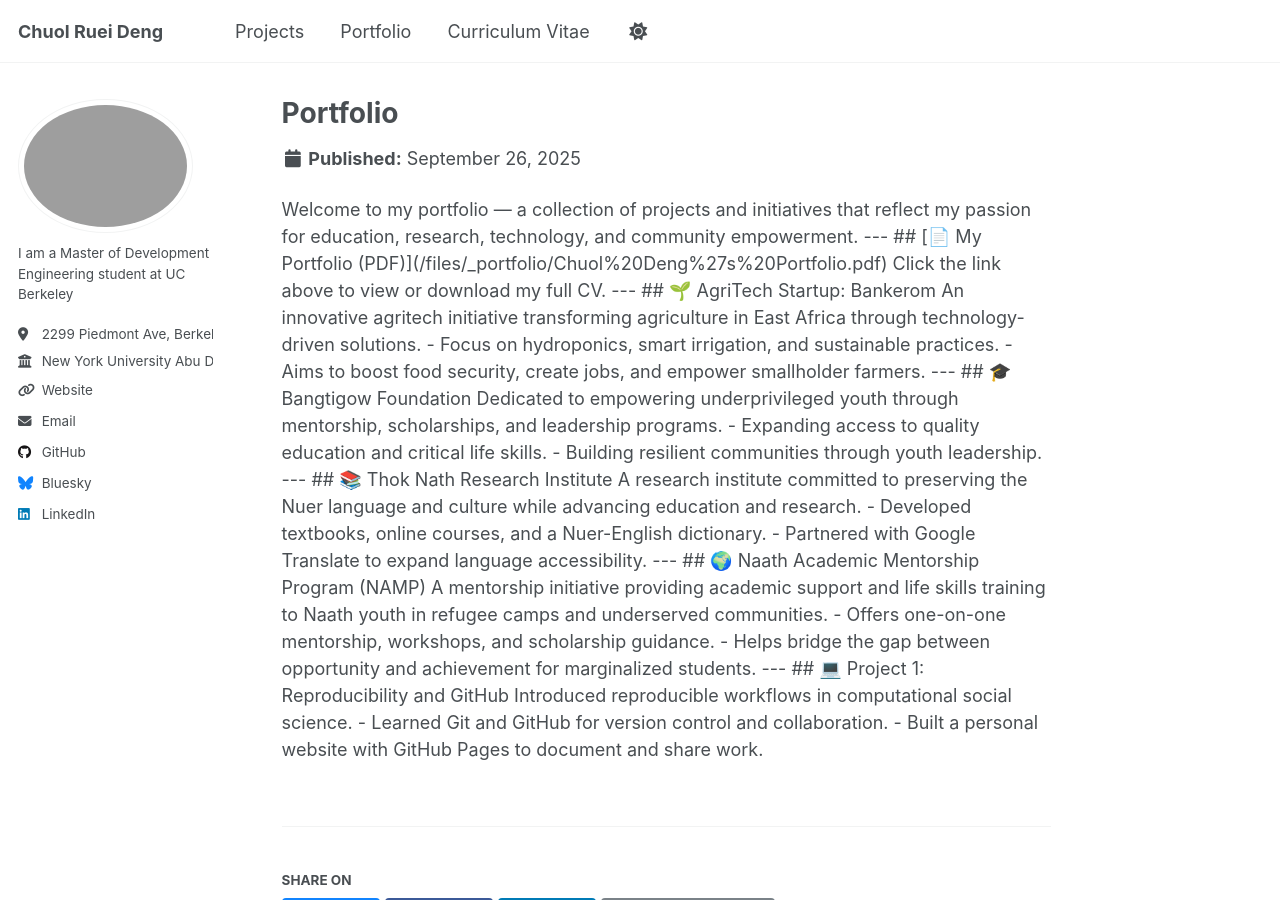
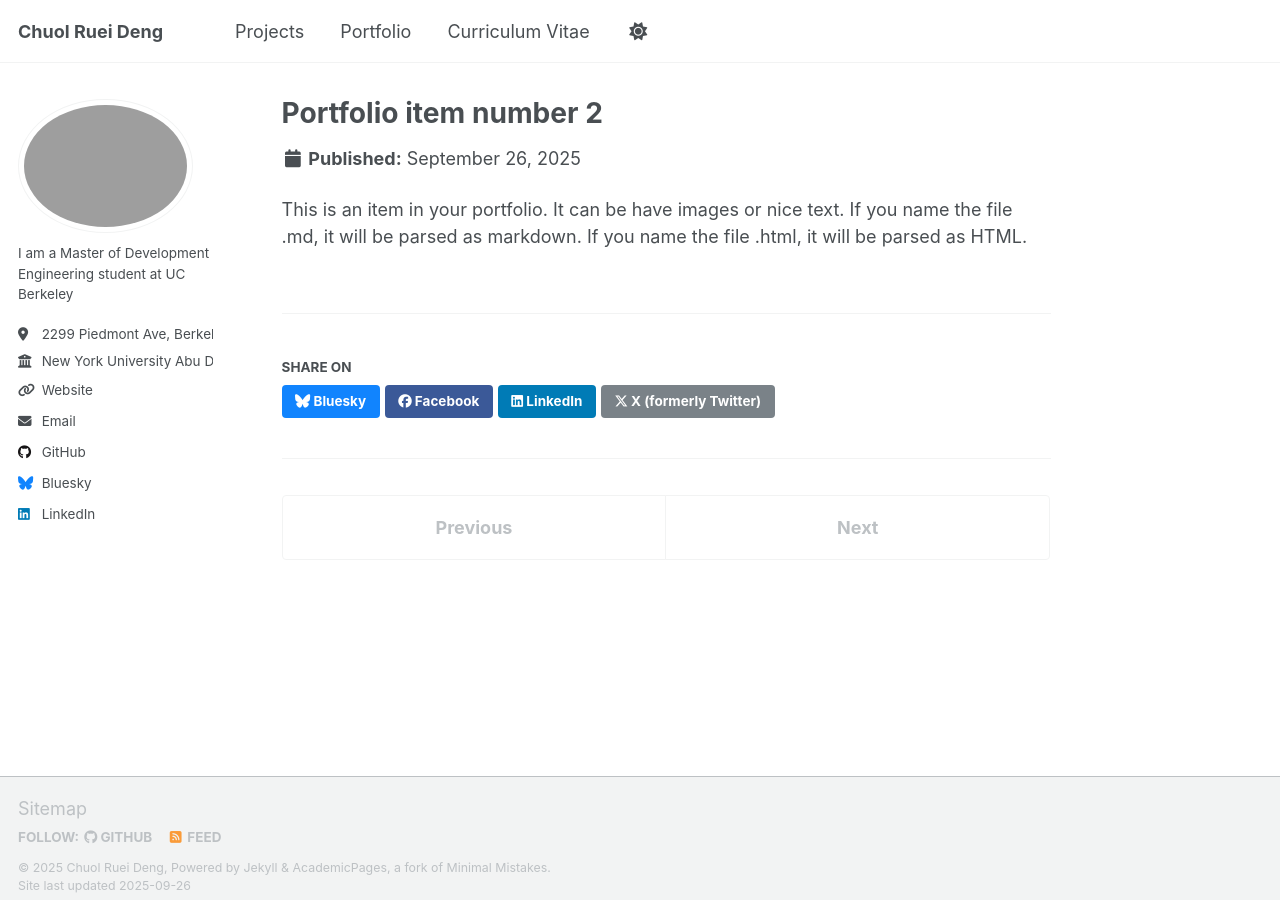
Before and after one commit to chuolrdeng/chuolrdeng.github.io, a Jekyll site: the page built from _portfolio/portfolio-2.html, in a window 1280 px wide and 900 px high. Built offline with Jekyll 4.4.1, drawn with Linux system fonts in a browser that asks for light colours; a script that is not in the unit is left out.

Commit message:
Update portfolio-2.html

```diff
--- a/_portfolio/portfolio-2.html
+++ b/_portfolio/portfolio-2.html
@@ -1,48 +1,7 @@
 ---
-title: "Portfolio"
-excerpt: ""
+title: "Portfolio item number 2"
+excerpt: "Short description of portfolio item number 2 <br/><img src='/images/500x300.png'>"
 collection: portfolio
 ---
 
-Welcome to my portfolio — a collection of projects and initiatives that reflect my passion for education, research, technology, and community empowerment.
-
----
-
-## [📄 My Portfolio (PDF)](/files/_portfolio/Chuol%20Deng%27s%20Portfolio.pdf)
-
-Click the link above to view or download my full CV.
-
----
-
-## 🌱 AgriTech Startup: Bankerom
-An innovative agritech initiative transforming agriculture in East Africa through technology-driven solutions.
-- Focus on hydroponics, smart irrigation, and sustainable practices.
-- Aims to boost food security, create jobs, and empower smallholder farmers.
-
----
-
-## 🎓 Bangtigow Foundation
-Dedicated to empowering underprivileged youth through mentorship, scholarships, and leadership programs.
-- Expanding access to quality education and critical life skills.
-- Building resilient communities through youth leadership.
-
----
-
-## 📚 Thok Nath Research Institute
-A research institute committed to preserving the Nuer language and culture while advancing education and research.
-- Developed textbooks, online courses, and a Nuer-English dictionary.
-- Partnered with Google Translate to expand language accessibility.
-
----
-
-## 🌍 Naath Academic Mentorship Program (NAMP)
-A mentorship initiative providing academic support and life skills training to Naath youth in refugee camps and underserved communities.
-- Offers one-on-one mentorship, workshops, and scholarship guidance.
-- Helps bridge the gap between opportunity and achievement for marginalized students.
-
----
-
-## 💻 Project 1: Reproducibility and GitHub
-Introduced reproducible workflows in computational social science.
-- Learned Git and GitHub for version control and collaboration.
-- Built a personal website with GitHub Pages to document and share work.
+This is an item in your portfolio. It can be have images or nice text. If you name the file .md, it will be parsed as markdown. If you name the file .html, it will be parsed as HTML.
```
